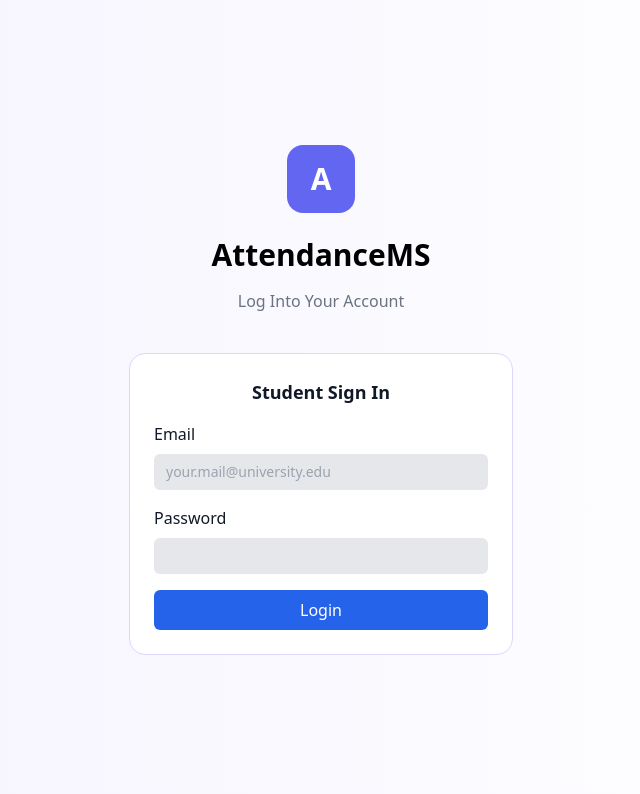
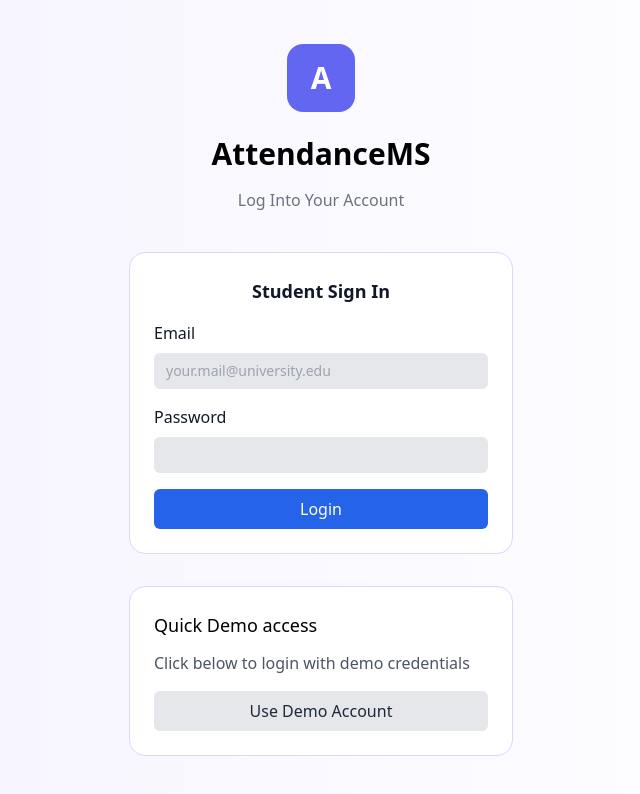
Before and after one commit to KwesitheDev/Attendance-Monitoring-System, a React (Create React App) app in the folder frontend/student/: page /login in a window 1280 px wide. Shown: the top 794 px of the page, without its empty margins (319-959 px from the left). Built offline with nearby package versions, Linux system fonts and the light colour scheme.

Commit message:
feat: automatically fill demo credentials

```diff
--- a/frontend/student/src/pages/Login.jsx
+++ b/frontend/student/src/pages/Login.jsx
@@ -12,6 +12,10 @@ function Login() {
 
   const handleChange = (e) => {
     setFormData({ ...formData, [e.target.name]: e.target.value });
+  };
+  const fillDemoCredentials = () => {
+    setFormData({ email: "student@example.com", password: "student123" });
+    setError("");
   };
 
   const handleSubmit = async (e) => {
@@ -33,6 +37,7 @@ function Login() {
 
     "
     >
+      <div className="mt-10"></div>
       <Logo />
       <div className="my-6">
         <h1 className=" mb-4 text-center font-bold text-3xl">AttendanceMS</h1>
@@ -69,6 +74,19 @@ function Login() {
           </button>
         </form>
       </Card>
+      <Card className="mt-8 mb-10">
+        <h1 className="text-lg">Quick Demo access</h1>
+        <p className=" text-gray-600 mt-3">
+          Click below to login with demo credentials
+        </p>
+        <button
+          type="button"
+          onClick={fillDemoCredentials}
+          className="mt-4 w-full bg-gray-200 hover:bg-gray-300 text-gray-800 p-2 rounded-md"
+        >
+          Use Demo Account
+        </button>
+      </Card>
     </div>
   );
 }
```
